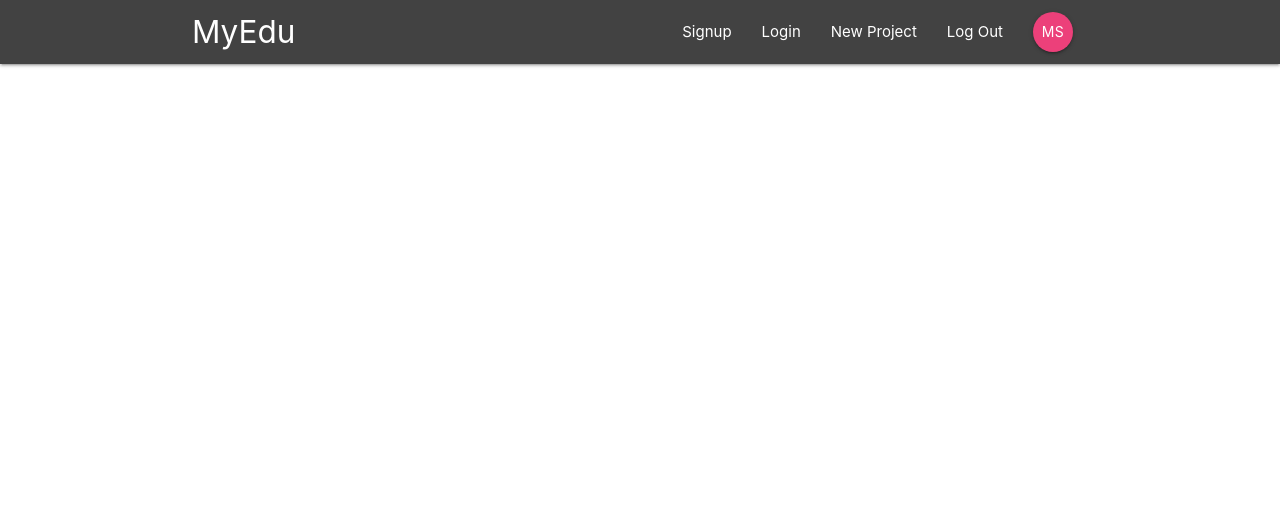
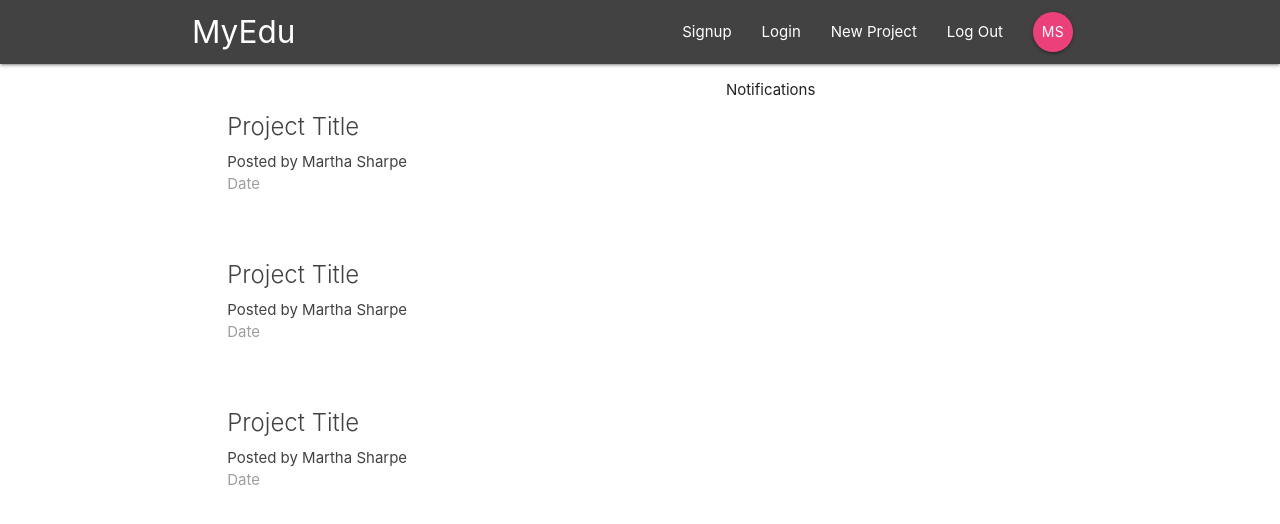
Before and after one commit to marthasharpe/firebase-practice-app, a React (Create React App) app: page / in a window 1280 px wide. Shown: the top 524 px of the page. Built offline with nearby package versions, Linux system fonts and the light colour scheme.

Commit message:
Create Dashboard and Project list components

```diff
--- a/src/App.js
+++ b/src/App.js
@@ -1,12 +1,16 @@
 import React from 'react';
-import { BrowserRouter } from 'react-router-dom/cjs/react-router-dom';
+import { BrowserRouter, Switch, Route } from 'react-router-dom/cjs/react-router-dom';
 import Navbar from './components/layout/Navbar';
+import Dashboard from './components/dashboard/Dashboard';
 
 function App() {
   return (
     <BrowserRouter>
       <div className="App">
         <Navbar />
+        <Switch>
+          <Route path="/" component={Dashboard} />
+        </Switch>
       </div>
     </BrowserRouter>
   );
--- a/src/components/dashboard/Dashboard.js
+++ b/src/components/dashboard/Dashboard.js
@@ -1,11 +1,20 @@
-import React from 'react'
+import React from 'react';
+import Notifications from './Notifications';
+import Projectlist from '../projects/Projectlist';
 
 const Dashboard = () => {
     return (
-        <div>
-
+        <div className="dashboard container">
+            <div className="row">
+                <div className="col s12 m6">
+                    <Projectlist />
+                </div>
+                <div className="col s12 m5 offset-m1">
+                    <Notifications />
+                </div>
+            </div>
         </div>
     )
 }
 
-export default Dashboard
+export default Dashboard;
--- a/src/components/dashboard/Notifications.js
+++ b/src/components/dashboard/Notifications.js
@@ -3,7 +3,7 @@ import React from 'react'
 const Notifications = () => {
     return (
         <div>
-
+            <p>Notifications</p>
         </div>
     )
 }
--- a/src/components/projects/Projectlist.js
+++ b/src/components/projects/Projectlist.js
@@ -2,8 +2,28 @@ import React from 'react'
 
 const Projectlist = () => {
     return (
-        <div>
-
+        <div className="project-list section">
+            <div className="card z-depth-0 project-summary">
+                <div className="card-content grey-text text-darken-3">
+                    <span className="card-title">Project Title</span>
+                    <p>Posted by Martha Sharpe</p>
+                    <p className="grey-text">Date</p>
+                </div>
+            </div>
+            <div className="card z-depth-0 project-summary">
+                <div className="card-content grey-text text-darken-3">
+                    <span className="card-title">Project Title</span>
+                    <p>Posted by Martha Sharpe</p>
+                    <p className="grey-text">Date</p>
+                </div>
+            </div>
+            <div className="card z-depth-0 project-summary">
+                <div className="card-content grey-text text-darken-3">
+                    <span className="card-title">Project Title</span>
+                    <p>Posted by Martha Sharpe</p>
+                    <p className="grey-text">Date</p>
+                </div>
+            </div>
         </div>
     )
 }
```
